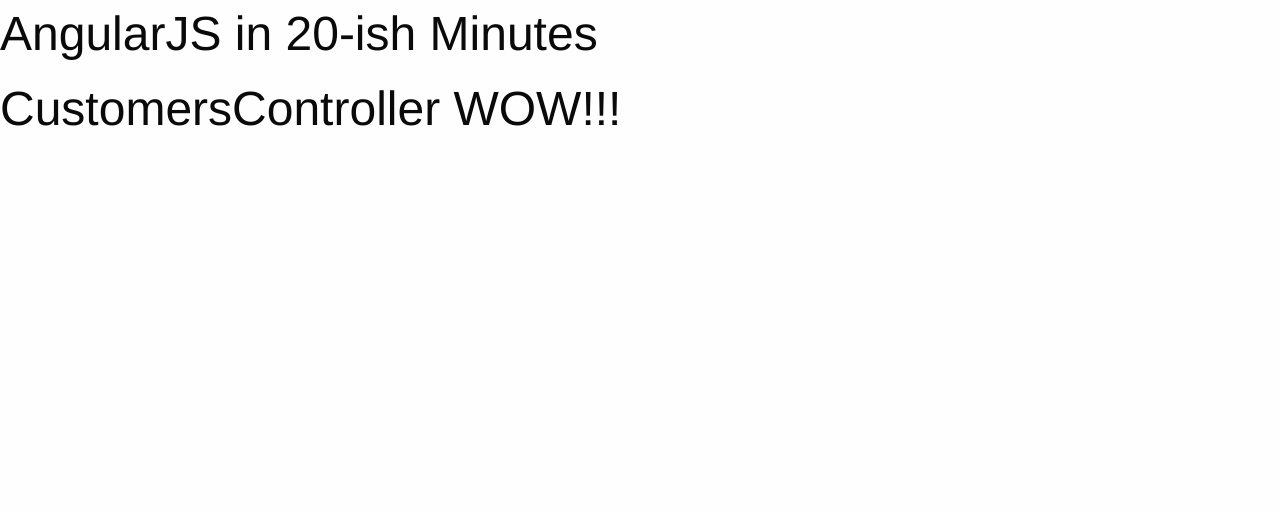
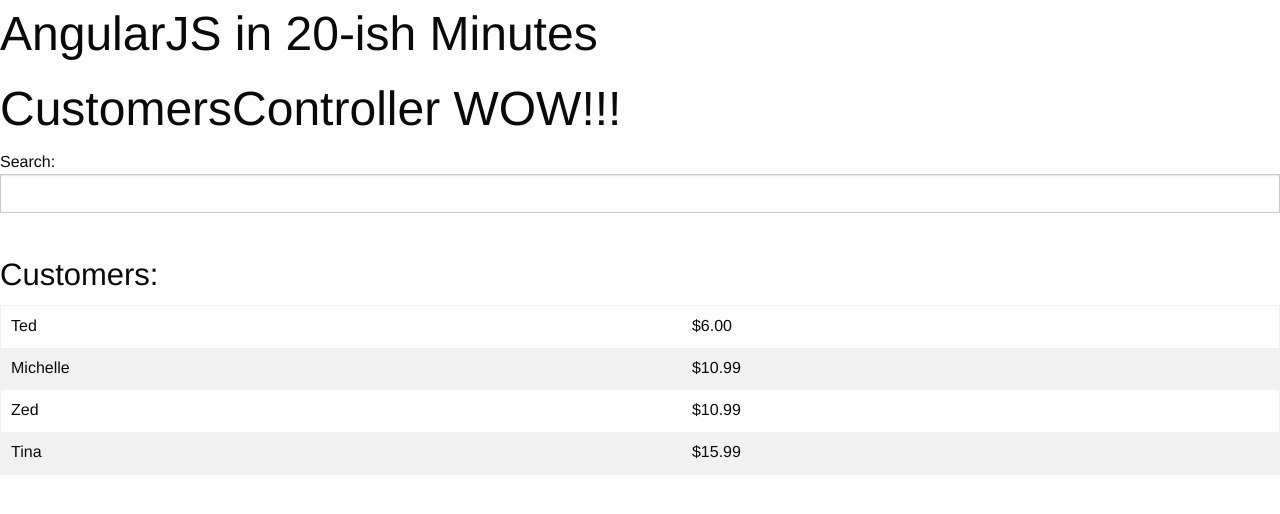
Before and after one commit to EZSqueeze/et71020180927b, a plain HTML site: page yachts/index.html in a window 1280 px wide. Drawn offline with nearby package versions, Linux system fonts and the light colour scheme.

Commit message:
end of exercise

```diff
--- a/yachts/app/views/customers.html
+++ b/yachts/app/views/customers.html
@@ -1 +1,15 @@
 <h1>CustomersController WOW!!!</h1>
+
+<div ng-controller="CustomersController">
+  Search: <input type="text" ng-model="searchText" />
+  {{ searchText }}
+
+  <br />
+  <h3>Customers:</h3>
+  <table>
+    <tr ng-repeat="cust in customers | filter:searchText">
+      <td>{{ cust.name }}</td>
+      <td>{{ cust.total | currency}}</td>
+    </tr>
+  </table>
+</div>
```
